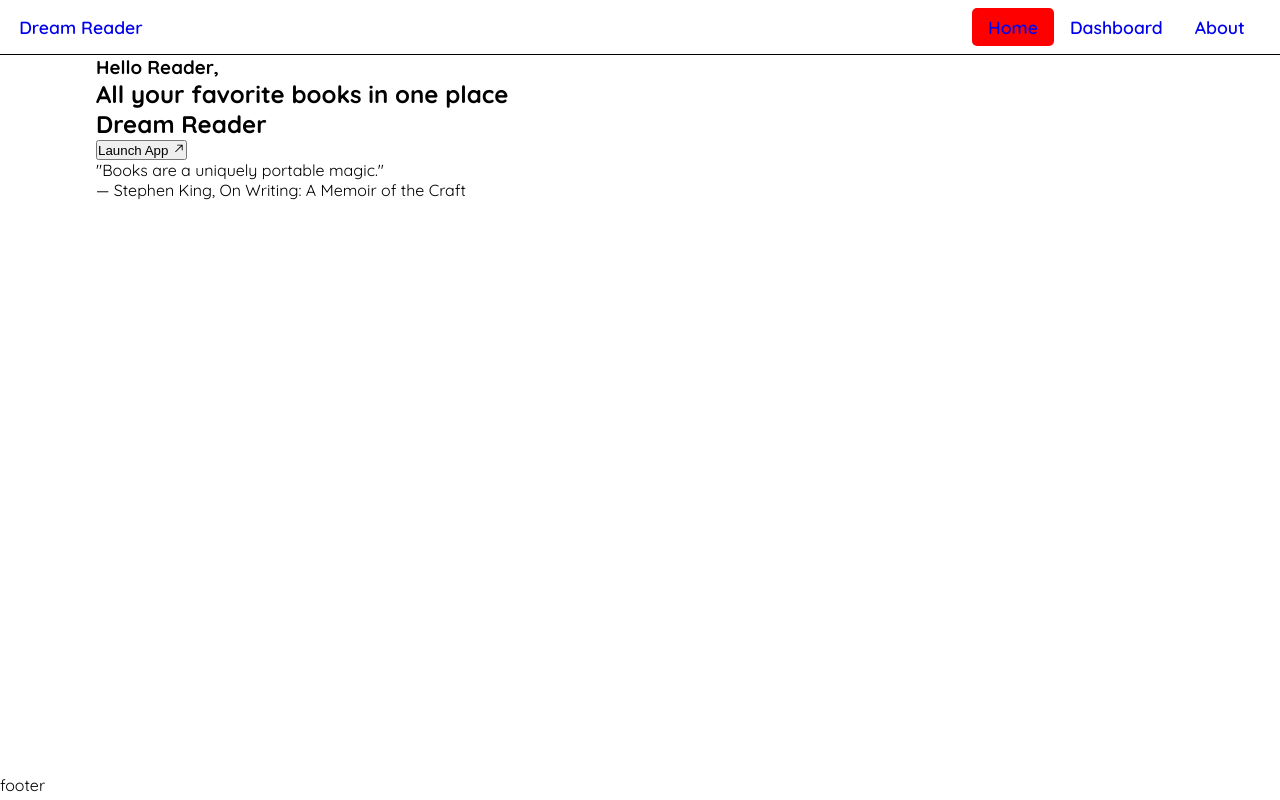
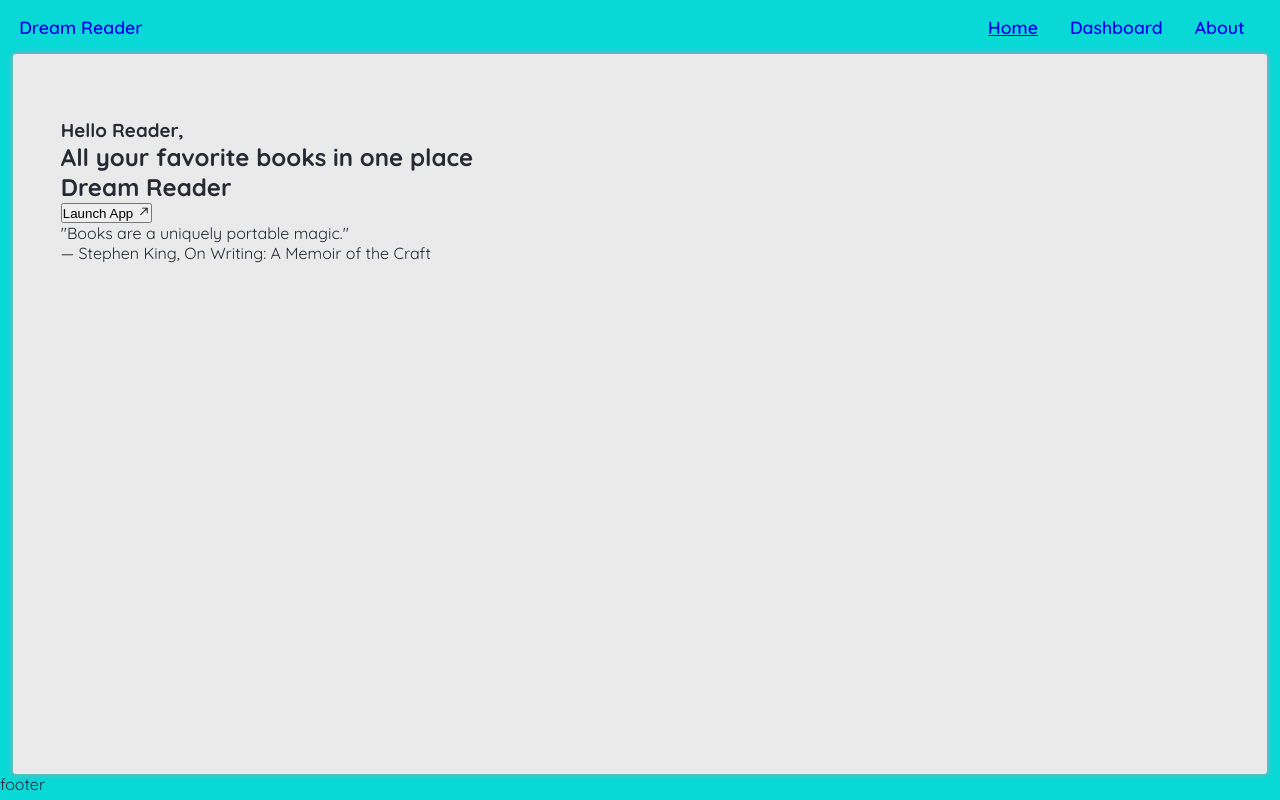
Before and after one commit to obah/dream-reader-app, a React (Vite) app: page / in a window 1280 px wide. Built offline with nearby package versions, Linux system fonts and the light colour scheme.

Commit message:
chore: changed appearance of landing page

```diff
--- a/src/components/styles/_config.scss
+++ b/src/components/styles/_config.scss
@@ -1,3 +1,7 @@
+$primary-color: #252a34;
+$secondary-color: #08d9d6;
+$default-color: #eaeaea;
+
 @mixin media-md {
   @media screen and (min-width: 768px) {
     @content;
--- a/src/components/styles/componentStyles.css
+++ b/src/components/styles/componentStyles.css
@@ -3,6 +3,8 @@
   width: 100vw;
   min-width: 320px;
   min-height: 100vh;
+  background: #08d9d6;
+  color: #252a34;
 }
 
 a {
@@ -19,16 +21,21 @@ li {
 }
 
 .main-body {
-  width: 85%;
+  width: 98%;
   margin: 0 auto;
   min-height: 90vh;
+  border-radius: 0.2rem;
+  padding: 4rem 3rem;
+  background: #eaeaea;
+  color: #252a34;
+  box-shadow: 0px 0px 5px 1px #9ea7ba;
+  overflow: hidden;
 }
 
 header {
   padding: 1rem 1.2rem;
   font-weight: 600;
   font-size: 1.1rem;
-  border-bottom: 1px solid black;
 }
 
 .header__container {
@@ -78,17 +85,12 @@ header {
   }
   .navbar__items a {
     padding: 0.5rem 1rem;
-    border-radius: 5px;
-    transition: all ease-out 200ms;
+    transition: all ease-out 300ms;
   }
   .navbar__items a:hover {
-    background-color: gray;
-    color: white;
-  }
-  .navbar__items a:active {
-    padding: 0.3rem 0.8rem;
+    color: #eaeaea;
   }
   .navbar__items a.active {
-    background-color: red;
+    text-decoration: underline;
   }
 }/*# sourceMappingURL=componentStyles.css.map */
--- a/src/components/styles/componentStyles.scss
+++ b/src/components/styles/componentStyles.scss
@@ -5,6 +5,8 @@
   width: 100vw;
   min-width: 320px;
   min-height: 100vh;
+  background: $secondary-color;
+  color: $primary-color;
 }
 
 a {
@@ -21,18 +23,21 @@ li {
 }
 
 .main-body {
-  // width: calc(100% - 10vw);
-  width: 85%;
+  width: 98%;
   margin: 0 auto;
   min-height: 90vh;
+  border-radius: 0.2rem;
+  padding: 4rem 3rem;
+  background: $default-color;
+  color: $primary-color;
+  box-shadow: 0px 0px 5px 1px lighten($primary-color, 50%);
+  overflow: hidden;
 }
 
 header {
   padding: 1rem 1.2rem;
-  // font-size: 0.8rem;
   font-weight: 600;
   font-size: 1.1rem;
-  border-bottom: 1px solid black;
 }
 
 .header__container {
@@ -81,27 +86,19 @@ header {
 
   .navbar__items {
     display: flex;
-    // gap: 1.5rem;
     width: 100%;
 
     a {
       padding: 0.5rem 1rem;
-      border-radius: 5px;
-      transition: all ease-out 200ms;
-      // border: 1px green solid;
+      transition: all ease-out 300ms;
     }
 
     a:hover {
-      background-color: gray;
-      color: white;
-    }
-
-    a:active {
-      padding: 0.3rem 0.8rem;
+      color: $default-color;
     }
 
     a.active {
-      background-color: red;
+      text-decoration: underline;
     }
   }
 }
```
Also changed, not shown: 1 other file (tests, documents, lock files or other folders).
